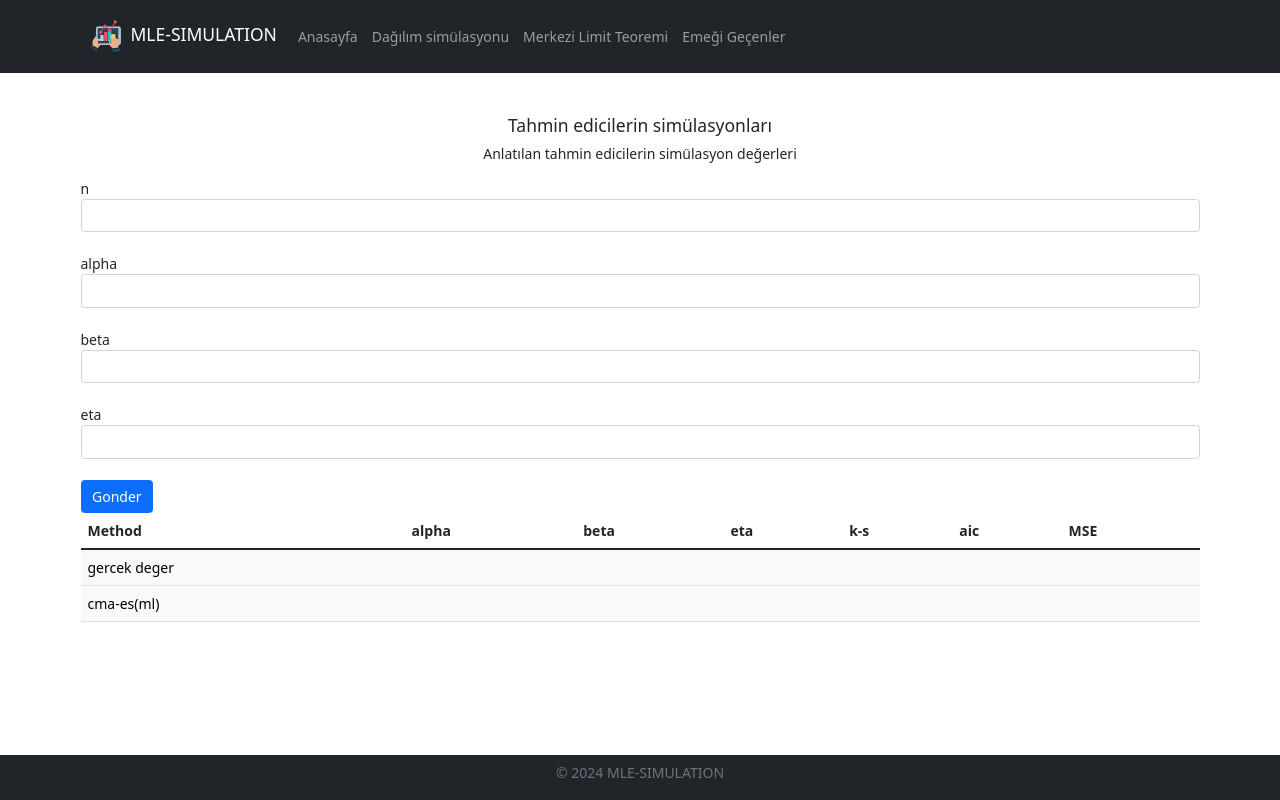
After one commit to SirmaXX/mlesimulation, a Flask app: page /estimators in a window 1280 px wide. The commit adds this page. Run offline with Flask 3, Linux system fonts and the light colour scheme; some libraries are stand-ins or nearby versions.

Commit message:
pdf viewer ve tahmin edicilerin sayfası hazırlandı

```diff
--- a/simulation_app/app/routes/main.py
+++ b/simulation_app/app/routes/main.py
@@ -1,5 +1,5 @@
 from flask import Blueprint, render_template,url_for,redirect,request,session,flash
-from app.Lib.functions import threeweibullcdf,threeweibullpdf,mean_of_threeweibull,variance_of_threeweibull,inverse_of_threeweibull,datagenerator
+from app.Lib.functions import threeweibullcdf,threeweibullpdf,mean_of_threeweibull,variance_of_threeweibull,inverse_of_threeweibull,datagenerator,calculate_mse
 import numpy as np
 main = Blueprint("main", __name__, url_prefix="/")
 
@@ -18,7 +18,6 @@ def weibulldistrosimulation():
         alpha = float(request.form["alpha"])
         beta = float(request.form["beta"])
         eta = float(request.form["eta"])
-
         return render_template("views/main/distrosimulation.html", alpha=alpha, beta=beta, eta=eta, title="Distrosimulation")
     else:
         return "Beklenmedik web istegi"
@@ -46,3 +45,36 @@ def nsimulation():
         return render_template("views/main/nbased.html", liste=liste, title="Distrosimulation")
     else:
         return "Beklenmedik web istegi"
+
+
+
+
+
+@main.route("/estimators", methods=["GET", "POST"])
+def estimators():
+    if request.method == "GET":
+        liste=[]
+        return render_template("views/main/estimator.html" ,liste=liste, title="Distrosimulation")
+    elif request.method == "POST":
+        n= int(request.form["n"])
+        alpha = float(request.form["alpha"])
+        beta = float(request.form["beta"])
+        eta = float(request.form["eta"])
+        datas = datagenerator(n, alpha, beta, eta)
+        gercekortalama=mean_of_threeweibull(alpha, beta, eta)
+        gercekvaryans=variance_of_threeweibull(alpha, beta, eta)
+        uretilenortama=np.mean(datas)
+        uretilenvaryans=np.var(datas)
+        liste=[n,alpha,beta,eta,gercekortalama,gercekvaryans,uretilenortama,uretilenvaryans]
+        return render_template("views/main/estimator.html", liste=liste, title="Distrosimulation")
+    else:
+        return "Beklenmedik web istegi"
+
+
+
+
+
+
+@main.route("/presentation", methods=["GET", "POST"])
+def presentation():
+    return render_template("views/main/presentation.html", title="Homepage")
--- a/simulation_app/app/templates/views/main/distrosimulation.html
+++ b/simulation_app/app/templates/views/main/distrosimulation.html
@@ -10,10 +10,10 @@
         <h5>3 parametreli weibul dağılımının grafiği</h5>
         <div class="col-md-6 col-sm-12">
             <form method="post" action="/distrosimulation">
-                alpha <input type="number" class="form-control"  min="1" step="any" name="alpha" required
+                alpha <input type="number" class="form-control"  min="0" step="any" name="alpha" required
                     placeholder={{alpha}}><br>
-                beta<input type="number" class="form-control"  min="1" step="any" name="beta" required placeholder={{beta}}><br>
-                eta <input type="number" class="form-control"   min="1" step="any" name="eta" required placeholder={{eta}}><br>
+                beta<input type="number" class="form-control"  min="0" step="any" name="beta" required placeholder={{beta}}><br>
+                eta <input type="number" class="form-control"   min="0" step="any" name="eta" required placeholder={{eta}}><br>
                 <input type="submit" class="btn btn-primary" value="Gonder">
             </form>
         </div>
--- /dev/null
+++ b/simulation_app/app/templates/views/main/estimator.html
@@ -0,0 +1,68 @@
+{% extends "assets/layout.html" %}
+{% block body %}
+
+
+
+<div class=" container p-12">
+
+
+    <div class=" row p-12">
+
+        <h5 class="text-center">Tahmin edicilerin simülasyonları</h5>
+        <p class="text-center">Anlatılan tahmin edicilerin simülasyon değerleri</p>
+        <div class="col-md-12 col-sm-12">
+            <form method="post" action="/nsimulation">
+                n <input type="number" class="form-control" min="1" step="number" name="n" required
+                    placeholder={{n}}><br>
+                alpha <input type="number" class="form-control" min="0" step="any" name="alpha" required
+                    placeholder={{alpha}}><br>
+                beta<input type="number" class="form-control" min="0" step="any" name="beta" required
+                    placeholder={{beta}}><br>
+                eta <input type="number" class="form-control" min="0im" step="any" name="eta" required
+                    placeholder={{eta}}><br>
+                <input type="submit" class="btn btn-primary" value="Gonder">
+            </form>
+        </div>
+        <div class="col-md-12col-sm-12">
+            <table class="table">
+                <thead>
+                    <tr>
+                        <th>Method</th>
+                        <th>alpha</th>
+                        <th>beta</th>
+                        <th>eta</th>
+                        <th>k-s</th>
+                        <th>aic</th>
+                        <th>MSE </th>
+                    </tr>
+                </thead>
+                <tbody>
+
+                    <tr class="table-light">
+                        <td>gercek deger</td>
+                        <td></td>
+                        <td></td>
+                        <td></td>
+                        <td></td>
+                        <td></td>
+                        <td></td>
+                    </tr>
+                    <tr class="table-light">
+                        <td>cma-es(ml)</td>
+                        <td></td>
+                        <td></td>
+                        <td></td>
+                        <td></td>
+                        <td></td>
+                        <td></td>
+                    </tr>
+
+                </tbody>
+            </table>
+
+        </div>
+
+    </div>
+
+
+    {% endblock %}
--- a/simulation_app/app/templates/views/main/nbased.html
+++ b/simulation_app/app/templates/views/main/nbased.html
@@ -14,10 +14,10 @@
             <form method="post" action="/nsimulation">
                 n <input type="number" class="form-control" min="1" step="number" name="n" required
                 placeholder={{n}}><br>
-                alpha <input type="number" class="form-control" min="1" step="any" name="alpha" required
+                alpha <input type="number" class="form-control" min="0" step="any" name="alpha" required
                     placeholder={{alpha}}><br>
-                beta<input type="number" class="form-control" min="1" step="any" name="beta" required placeholder={{beta}}><br>
-                eta <input type="number" class="form-control" min="1" step="any" name="eta" required placeholder={{eta}}><br>
+                beta<input type="number" class="form-control" min="0" step="any" name="beta" required placeholder={{beta}}><br>
+                eta <input type="number" class="form-control" min="0im" step="any" name="eta" required placeholder={{eta}}><br>
                 <input type="submit" class="btn btn-primary" value="Gonder">
             </form>
         </div>
```
Also changed, not shown: simulation_app/app/Lib/functions.py (+11 -0 lines), simulation_app/app/templates/views/main/presentation.html (added, +26 -0 lines).
